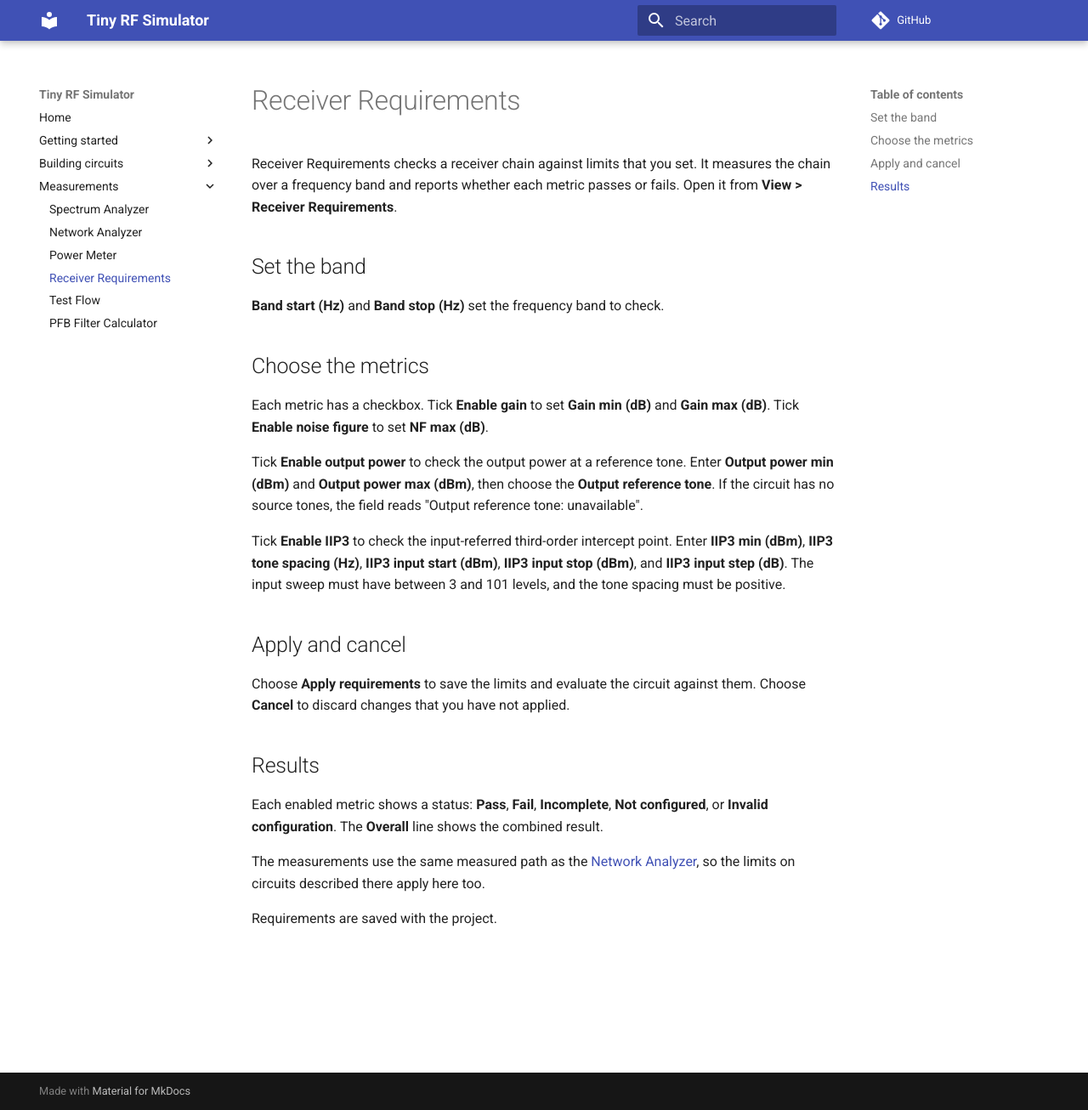
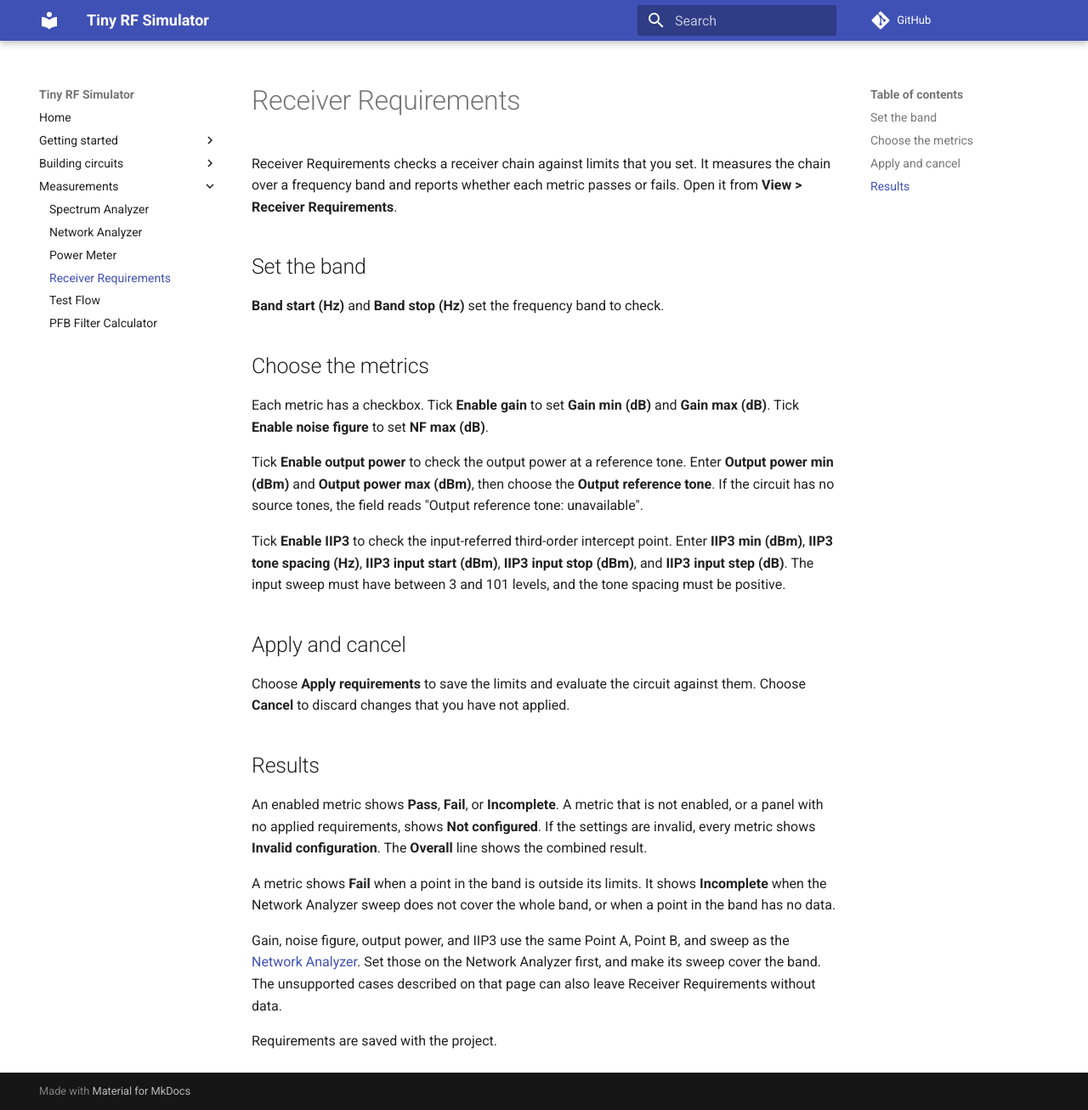
Before and after one commit to striderZA/Tiny-RF-Simulator, an MkDocs documentation site: the page built from manual/pages/measurements/receiver-requirements.md, in a window 1280 px wide and 1306 px high. Shown: the whole window at 85% size. Built offline with MkDocs 1.6.1 and Material for MkDocs 9.7.7, drawn with Linux system fonts in a browser that asks for light colours; comment, search, counter and statistics services are not loaded.

Commit message:
docs(manual): fix PFB target, reset hold, and receiver status

```diff
--- a/manual/pages/measurements/receiver-requirements.md
+++ b/manual/pages/measurements/receiver-requirements.md
@@ -20,8 +20,10 @@ Choose **Apply requirements** to save the limits and evaluate the circuit agains
 
 ## Results
 
-Each enabled metric shows a status: **Pass**, **Fail**, **Incomplete**, **Not configured**, or **Invalid configuration**. The **Overall** line shows the combined result.
+An enabled metric shows **Pass**, **Fail**, or **Incomplete**. A metric that is not enabled, or a panel with no applied requirements, shows **Not configured**. If the settings are invalid, every metric shows **Invalid configuration**. The **Overall** line shows the combined result.
 
-The measurements use the same measured path as the [Network Analyzer](network-analyzer.md), so the limits on circuits described there apply here too.
+A metric shows **Fail** when a point in the band is outside its limits. It shows **Incomplete** when the Network Analyzer sweep does not cover the whole band, or when a point in the band has no data.
+
+Gain, noise figure, output power, and IIP3 use the same Point A, Point B, and sweep as the [Network Analyzer](network-analyzer.md). Set those on the Network Analyzer first, and make its sweep cover the band. The unsupported cases described on that page can also leave Receiver Requirements without data.
 
 Requirements are saved with the project.
```
Also changed, not shown: manual/pages/measurements/pfb-filter-calculator.md (+2 -2 lines), manual/pages/measurements/spectrum.md (+1 -1 lines).
